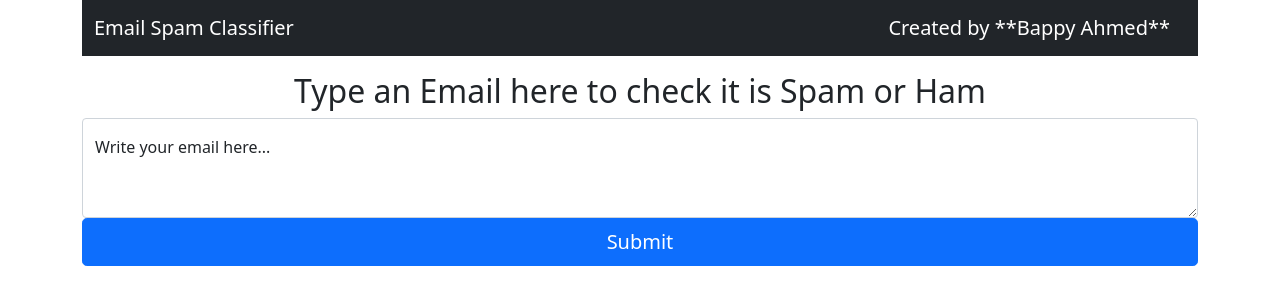
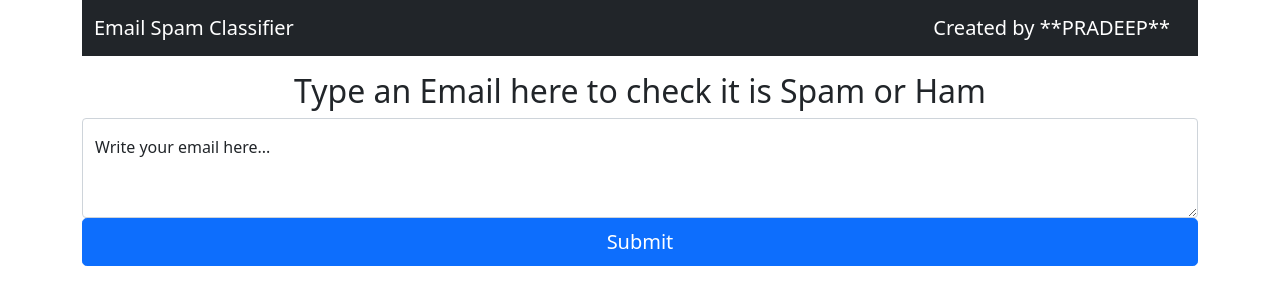
Before and after one commit to PradeepSamydurai/myprojects, a Flask app: page / in a window 1280 px wide. Shown: the top 300 px of the page. Run offline with Flask 3, Linux system fonts and the light colour scheme; parts of the project's set-up code (start-up, migrations or seed data) failed here and were passed over.

Commit message:
Update index.html

```diff
--- a/spam mail classification/spam mail classification/templates/index.html
+++ b/spam mail classification/spam mail classification/templates/index.html
@@ -21,7 +21,7 @@
     <nav class="navbar navbar-dark bg-dark">
       <div class="container-fluid">
         <a class="navbar-brand" href="#">Email Spam Classifier</a>
-        <a class="navbar-brand" href="#">Created by **Bappy Ahmed**</a>
+        <a class="navbar-brand" href="#">Created by **PRADEEP**</a>
       </div>
     </nav>
   </div>
```
